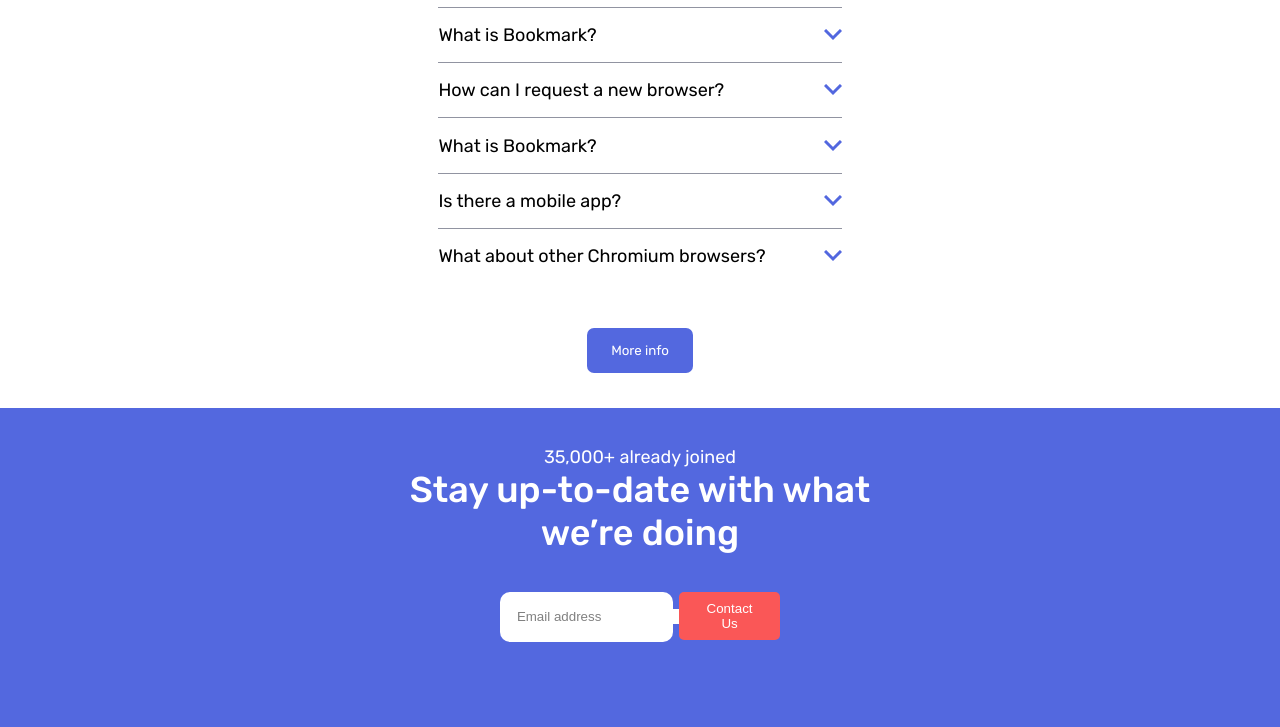
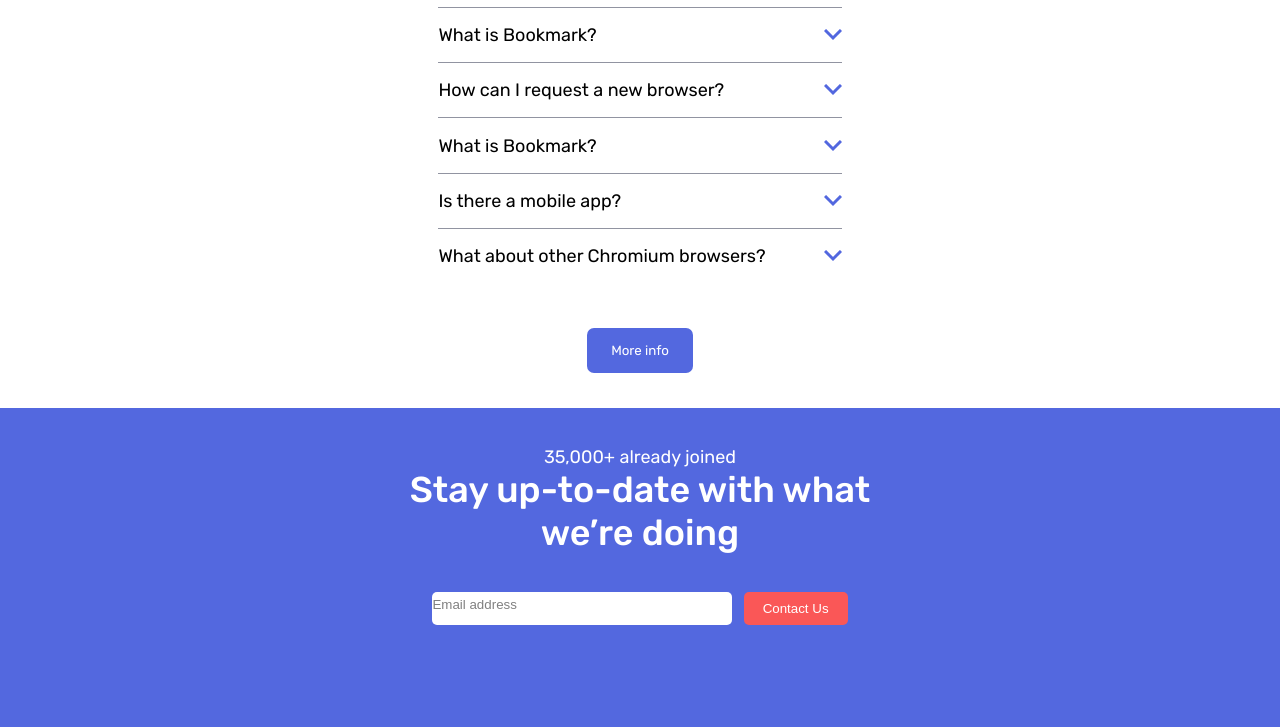
Before and after one commit to hristinakovacevic/Zadatak-4-bonus, a plain HTML site: page index.html in a window 1280 px wide. Shown: the part 2302-3029 px from the top of the page. Drawn offline with Linux system fonts and the light colour scheme.

Commit message:
updated email buttons

```diff
--- a/style.css
+++ b/style.css
@@ -369,23 +369,26 @@
 
 
     background-color: white;
-    border-radius: 10px;
+    border-radius: 5px;
 
     }
 
  form{
      display: flex;
      column-gap: 2%;
+     justify-content: space-around;
+    width: 418px;
 
  }
 
  input::placeholder{
      color: gray;
-     padding: 0%;
+
  }
 
  .active .error{
      display: block;
+     margin-top: 7%;
  }
  .error {
 
@@ -401,13 +404,15 @@
     background-repeat: no-repeat;
     background-position: center right 25px;
     border: 2px solid var(--red) ;
+    padding: 3%;
 }
 input{
 
-    width: 96%;
+    width: 300px;
+    border-radius: 5px;
     border: none;
     outline: none;
-    margin: 10%;
+
 }
 
 
@@ -538,6 +543,10 @@
         width: 80%;
     }
 
+    /* ------------------------------------------PURPLE SECTION------------------------------- */
+    .purple-section{
+        height: 50vh;
+    }
      /* ----------------------------EMAIL-BUTTONS-------------------------------- */
      form{
          display: flex;
@@ -551,7 +560,9 @@
         margin-top: 9%;
         width: 81%;
      }
-
+     .active .email{
+         margin-top: 0;
+     }
      .email-btn{
         margin-top: 4%;
         margin-bottom: 2%;
```
